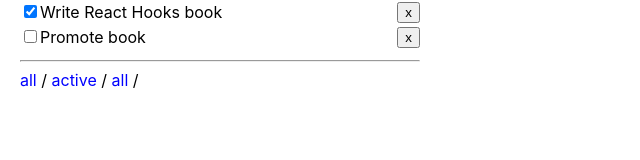
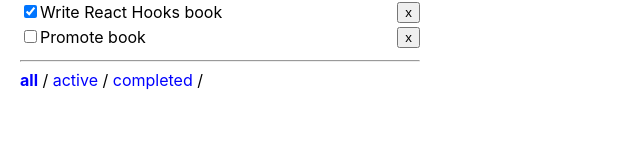
Before and after one commit to harissucipto/todo-app, a React (Create React App) app: page / in a window 1280 px wide. Shown: the part 120-280 px from the top of the page, without its empty margins (0-640 px from the left). Built offline with nearby package versions, Linux system fonts and the light colour scheme.

Commit message:
making todo filter dynamic

```diff
--- a/src/TodoFilter.js
+++ b/src/TodoFilter.js
@@ -1,25 +1,40 @@
 import React from 'react';
 
+
 class TodoFilterItem extends React.Component {
+
+  constructor(props) {
+    super(props);
+
+    this.handleFilter = this.handleFilter.bind(this)
+  }
+
+  handleFilter() {
+    const { name, filterTodos } = this.props;
+    filterTodos(name)
+  }
+
   render() {
-    const { name } = this.props;
+    const { name, filter = 'all' } = this.props;
 
     const style = {
       color: 'blue',
-      cursor: 'pointer'
+      cursor: 'pointer',
+      fontWeight: (filter === name) ? 'bold' : 'normal'
     }
 
-    return <span style={style}>{name}</span>
+    return <span style={style} onClick={this.handleFilter}>{name}</span>
   }
 }
 
 export default class TodoFilter extends React.Component {
+
   render() {
     return (
       <div>
-        <TodoFilterItem name="all" />{' / '}
-        <TodoFilterItem name="active" />{' / '}
-        <TodoFilterItem name="all" />{' / '}
+        <TodoFilterItem {...this.props} name="all" />{' / '}
+        <TodoFilterItem  {...this.props} name="active" />{' / '}
+        <TodoFilterItem  {...this.props} name="completed" />{' / '}
       </div>
     )
   }
```
